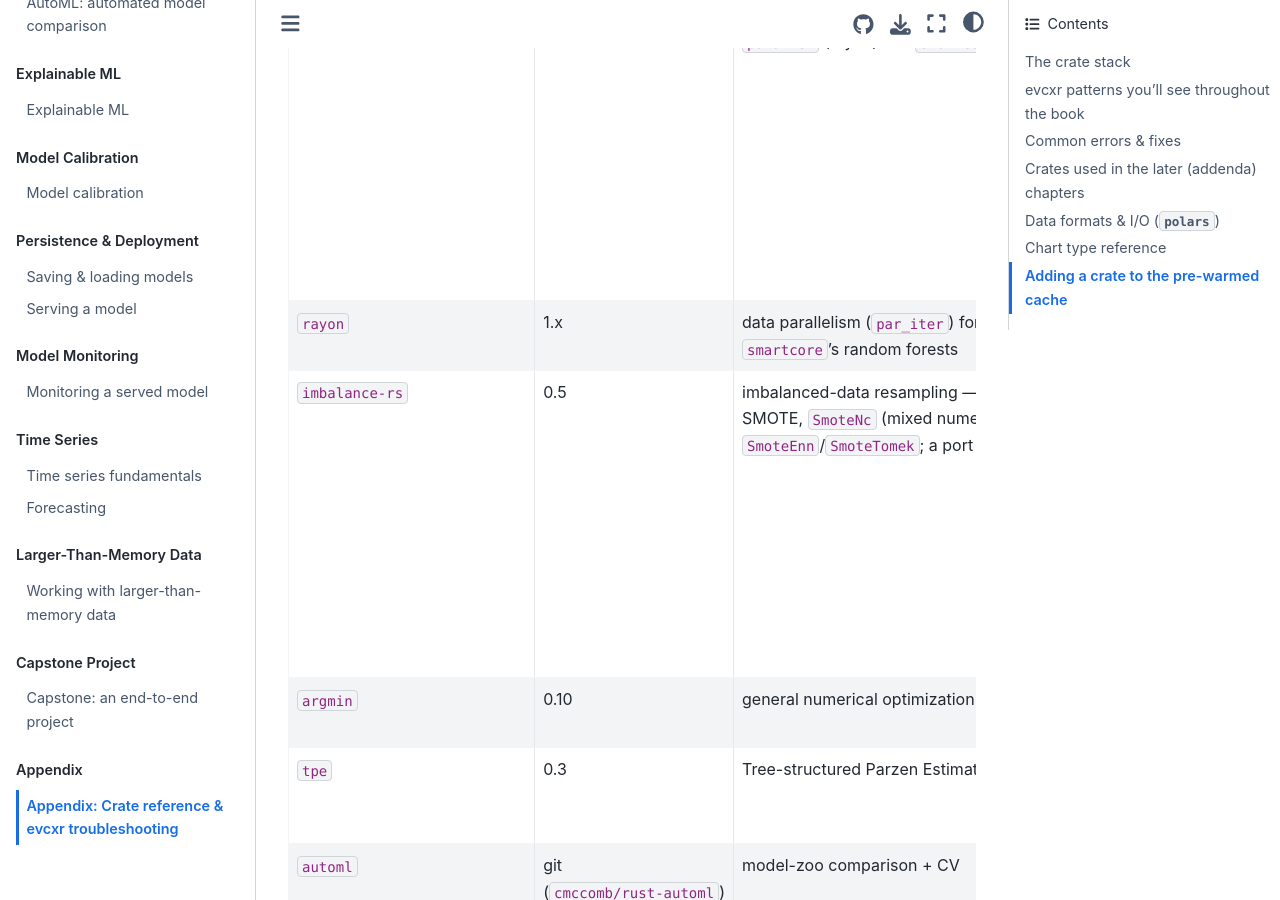
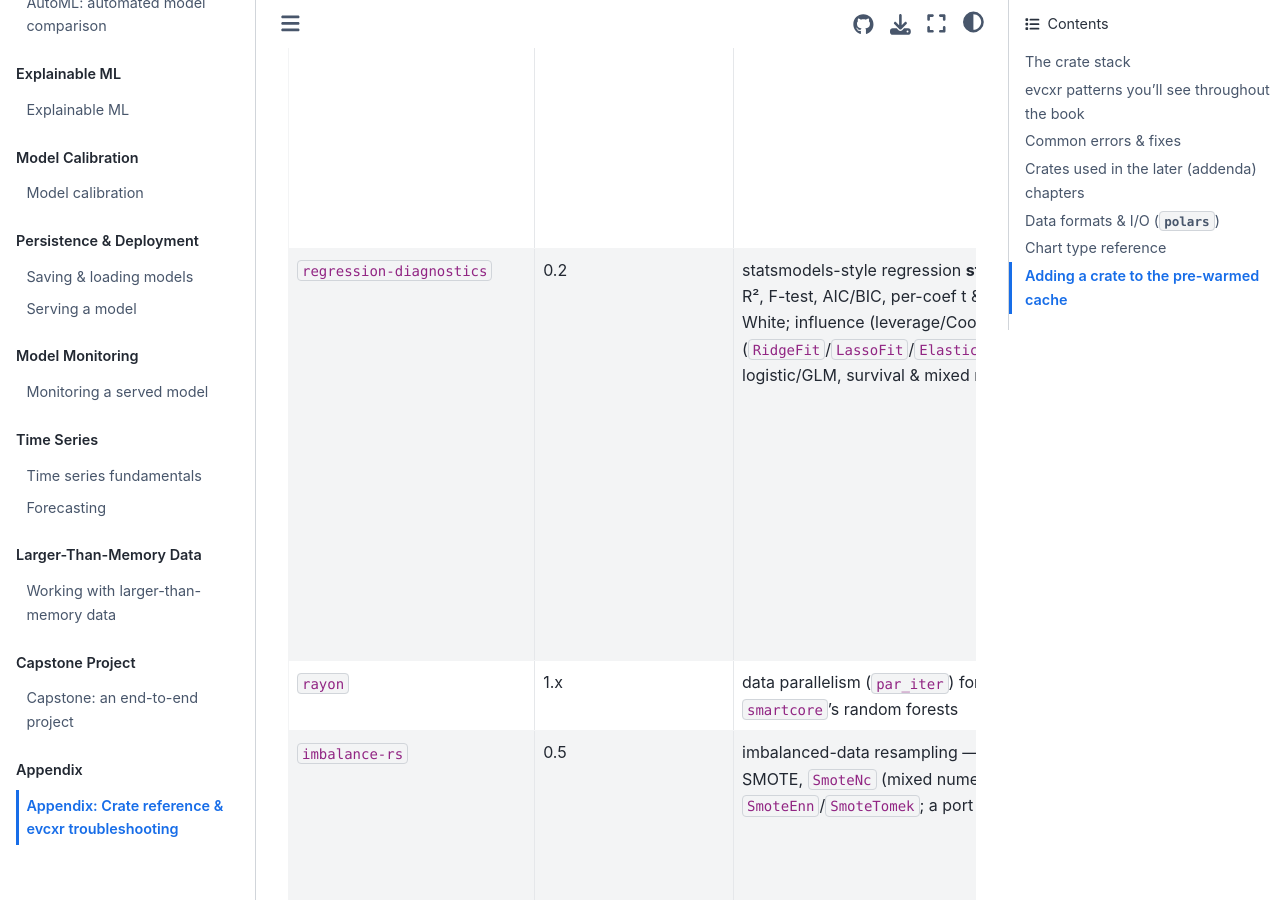
Before and after one commit to mi7plus/rust-ml-guide, a Jupyter Book: the page built from book/appendix/crate-reference.md, in a window 1280 px wide and 900 px high, scrolled down 4571 px. Built offline with Jupyter Book 1.0.4 settings and Sphinx 7.4.7 and the Sphinx Book theme 1.1.4, drawn with Linux system fonts in a browser that asks for light colours.

Commit message:
Add regression-diagnostics for OLS/ridge statistics
Layer the regression-diagnostics crate (statsmodels-style statistics) on
top of the existing plotters-statistical charts:

- metrics-deep-dive: OlsFit::summary() on diabetes — R2/adj-R2, F-test,
  AIC/BIC, per-coef t & VIF, Durbin-Watson, Jarque-Bera, Breusch-Pagan,
  White; plus programmatic adj-R2/DW/cond.no./max-VIF access.
- regularized-regression: RidgeFit effective-df + GCV table and
  select_lambda_gcv for automatic lambda selection.
- appendix: document the crate (ndarray 0.16; pairs with
  plotters-statistical — it supplies the numbers, that the charts).

Both additive (plotters-statistical charts unchanged); execute cleanly.

Co-Authored-By: Claude Opus 4.8 <noreply@anthropic.com>

```diff
--- a/book/appendix/crate-reference.md
+++ b/book/appendix/crate-reference.md
@@ -103,6 +103,7 @@ on them.
 | `plotters-statistical` | 0.2 | statistical chart primitives as native `plotters` series/figures — box, violin, ECDF, Q–Q, correlation & missingness heatmaps, pair plot, ROC, precision-recall, calibration, regularization-path, residual | Newer, single-author; pins `plotters = "=0.3.7"`. Use with `default-features = false` (as the book does) to avoid the `font-kit`/`fontconfig` native stack |
 | `smartcore` models | 0.3 | `neighbors` (KNN), `naive_bayes` (Gaussian NB), `svm` (SVC), `linear::{ridge_regression,lasso,elastic_net}`, `tree::{decision_tree_classifier,decision_tree_regressor}`, `ensemble::random_forest_{classifier,regressor}` | Solid core; **no Extra Trees / gradient boosting**, no hierarchical clustering — real gaps vs scikit-learn |
 | `model-selection-rs` | 0.1 | cross-validation & model selection: `KFold`/`StratifiedKFold`/`GroupKFold`/`TimeSeriesSplit`/`ShuffleSplit`/repeated + `LeaveOneOut` splitters (return index folds), plus `cross_validate`, `nested_cross_validate`, `learning_curve`, `validation_curve`; optional `parallel` (rayon) and `smartcore` scorer features | Newer, single-author; fills `smartcore`'s `StratifiedKFold`/curve gaps. **Built on `ndarray` 0.16** — use where `linfa` (0.15) isn't loaded. Splitters are index-based (pair with any model); the evaluate fns take an ndarray fit-closure, so smartcore models need a small `DenseMatrix` bridge |
+| `regression-diagnostics` | 0.2 | statsmodels-style regression **statistics** (not fitting): `OlsFit::summary()` → R²/adj-R², F-test, AIC/BIC, per-coef t & **VIF**, Durbin-Watson, Jarque-Bera, Breusch-Pagan, White; influence (leverage/Cook's D/DFFITS), QQ data; regularized (`RidgeFit`/`LassoFit`/`ElasticNetFit` — effective df, GCV λ-selection, ridge-VIF); logistic/GLM, survival & mixed models | Newer, single-author; fills the `statsmodels` gap and pairs with `plotters-statistical` (it supplies the numbers, that supplies the charts). **Built on `ndarray` 0.16** — use where `linfa` (0.15) isn't loaded (metrics-deep-dive, regularized-regression). API takes `Array2`/`Array1`; `OlsFit::with_intercept` prepends the intercept column |
 | `rayon` | 1.x | data parallelism (`par_iter`) for parallel grid search / bootstrap; also used *inside* `smartcore`'s random forests | Solid, ubiquitous |
 | `imbalance-rs` | 0.5 | imbalanced-data resampling — `Smote` + `Adasyn`, Borderline/SVM/KMeans-SMOTE, `SmoteNc` (mixed numeric+categorical), under-samplers, combined `SmoteEnn`/`SmoteTomek`; a port of Python's `imbalanced-learn` | Newer but real & maintained; **built on `ndarray` 0.16** — use only where `linfa` (0.15) isn't also loaded (the ETL chapter's SMOTE step). Plain `Smote` interpolates every column, so use `SmoteNc` for one-hot/ordinal features |
 | `argmin` | 0.10 | general numerical optimization | Solid, actively maintained |
```
Also changed, not shown: book/01d-evaluation/metrics-deep-dive.ipynb, book/02-regression/regularized-regression.ipynb.
